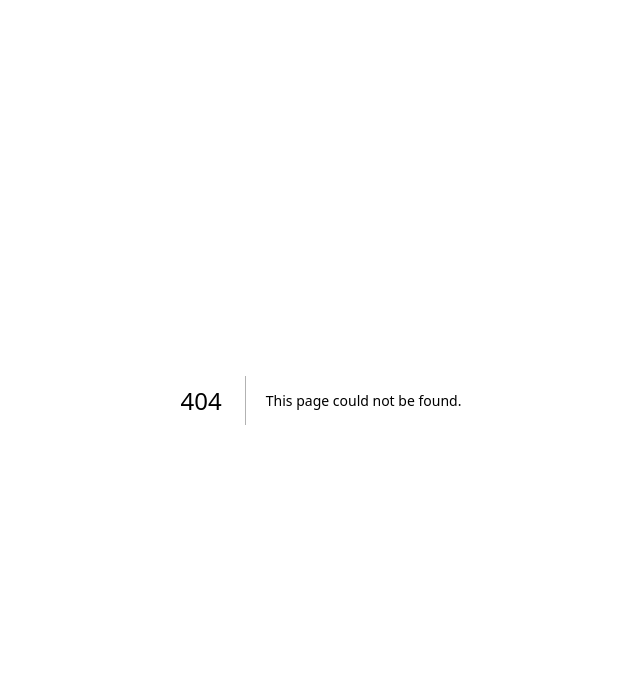
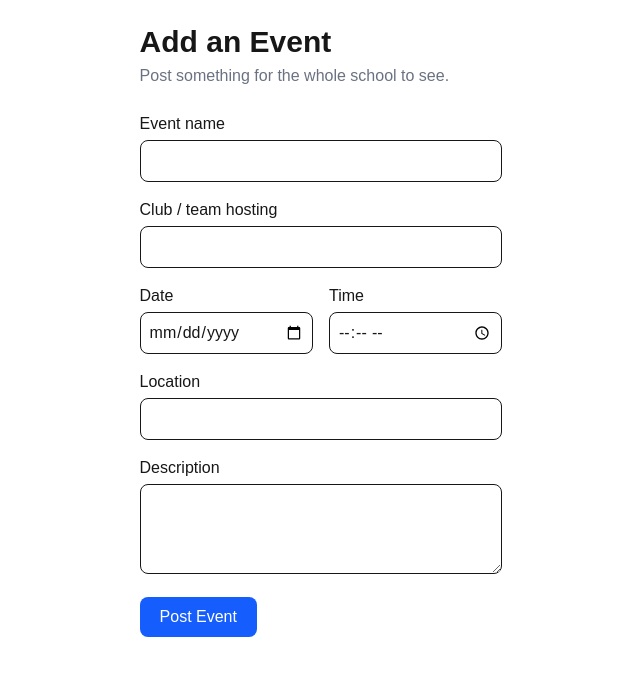
Before and after one commit to jacktran0713-coder/school-events, a Next.js app: page /submit in a window 1280 px wide. Before the commit this address had no page. Shown: the top 676 px of the page, without its empty margins (319-959 px from the left). Built offline with nearby package versions, Linux system fonts and the light colour scheme; no server answers.

Commit message:
Add event submission form

```diff
--- a/app/page.tsx
+++ b/app/page.tsx
@@ -1,3 +1,5 @@
+import Link from "next/link";
+
 import { sql } from "@/lib/db";
 
 export const dynamic = "force-dynamic"; // always fetch fresh events
@@ -33,7 +35,9 @@ export default async function Home() {
     <main className="mx-auto max-w-3xl p-6">
       <h1 className="text-3xl font-bold">Upcoming Events</h1>
       <p className="mt-1 text-gray-500">Everything happening on the Avenue, in one place.</p>
-
+<Link href="/submit" className="mt-3 inline-block text-blue-500 underline">
+  + Add an event
+</Link>
       <div className="mt-6 space-y-4">
         {events.length === 0 && <p>No upcoming events yet.</p>}
         {events.map((event) => (
--- /dev/null
+++ b/app/submit/page.tsx
@@ -0,0 +1,82 @@
+import { sql } from "@/lib/db";
+import { redirect } from "next/navigation";
+import { revalidatePath } from "next/cache";
+
+// Converts "17:00" from the time picker into "5:00 PM"
+function to12Hour(t: string) {
+  const [h, m] = t.split(":").map(Number);
+  const ampm = h >= 12 ? "PM" : "AM";
+  return `${h % 12 || 12}:${String(m).padStart(2, "0")} ${ampm}`;
+}
+
+async function addEvent(formData: FormData) {
+  "use server";
+
+  const title = String(formData.get("title") ?? "").trim();
+  const date = String(formData.get("date") ?? "");
+  const time = String(formData.get("time") ?? "");
+  const location = String(formData.get("location") ?? "").trim();
+  const host = String(formData.get("host") ?? "").trim();
+  const description = String(formData.get("description") ?? "").trim();
+
+  if (!title || !date || !time || !location || !host) return;
+
+  await sql`
+    INSERT INTO events (title, date, time, location, host, description)
+    VALUES (${title}, ${date}, ${to12Hour(time)}, ${location}, ${host}, ${description})
+  `;
+
+  revalidatePath("/");
+  redirect("/");
+}
+
+const inputClass = "mt-1 w-full rounded-lg border bg-transparent p-2";
+
+export default function SubmitPage() {
+  return (
+    <main className="mx-auto max-w-xl p-6">
+      <h1 className="text-3xl font-bold">Add an Event</h1>
+      <p className="mt-1 text-gray-500">Post something for the whole school to see.</p>
+
+      <form action={addEvent} className="mt-6 space-y-4">
+        <label className="block">
+          Event name
+          <input name="title" required className={inputClass} />
+        </label>
+
+        <label className="block">
+          Club / team hosting
+          <input name="host" required className={inputClass} />
+        </label>
+
+        <div className="flex gap-4">
+          <label className="block flex-1">
+            Date
+            <input type="date" name="date" required className={inputClass} />
+          </label>
+          <label className="block flex-1">
+            Time
+            <input type="time" name="time" required className={inputClass} />
+          </label>
+        </div>
+
+        <label className="block">
+          Location
+          <input name="location" required className={inputClass} />
+        </label>
+
+        <label className="block">
+          Description
+          <textarea name="description" rows={3} className={inputClass} />
+        </label>
+
+        <button
+          type="submit"
+          className="rounded-lg bg-blue-600 px-5 py-2 font-medium text-white hover:bg-blue-700"
+        >
+          Post Event
+        </button>
+      </form>
+    </main>
+  );
+}
```
